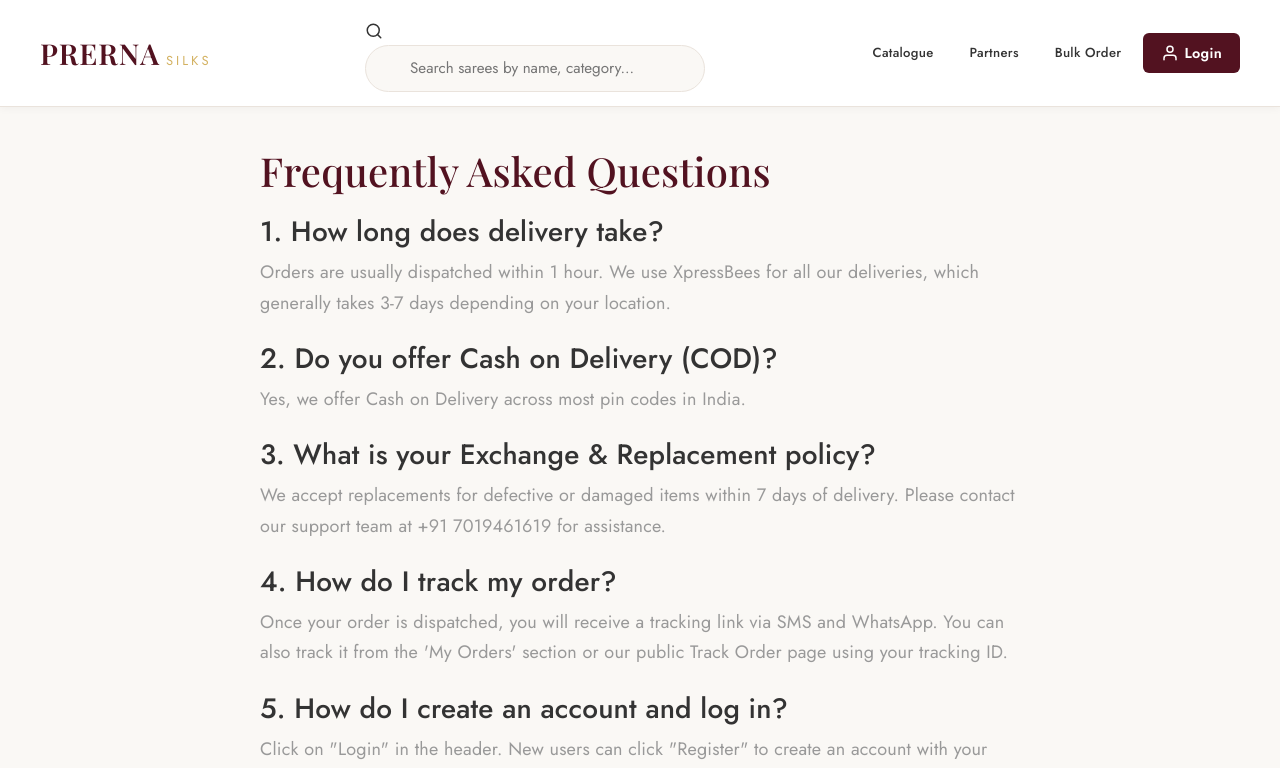
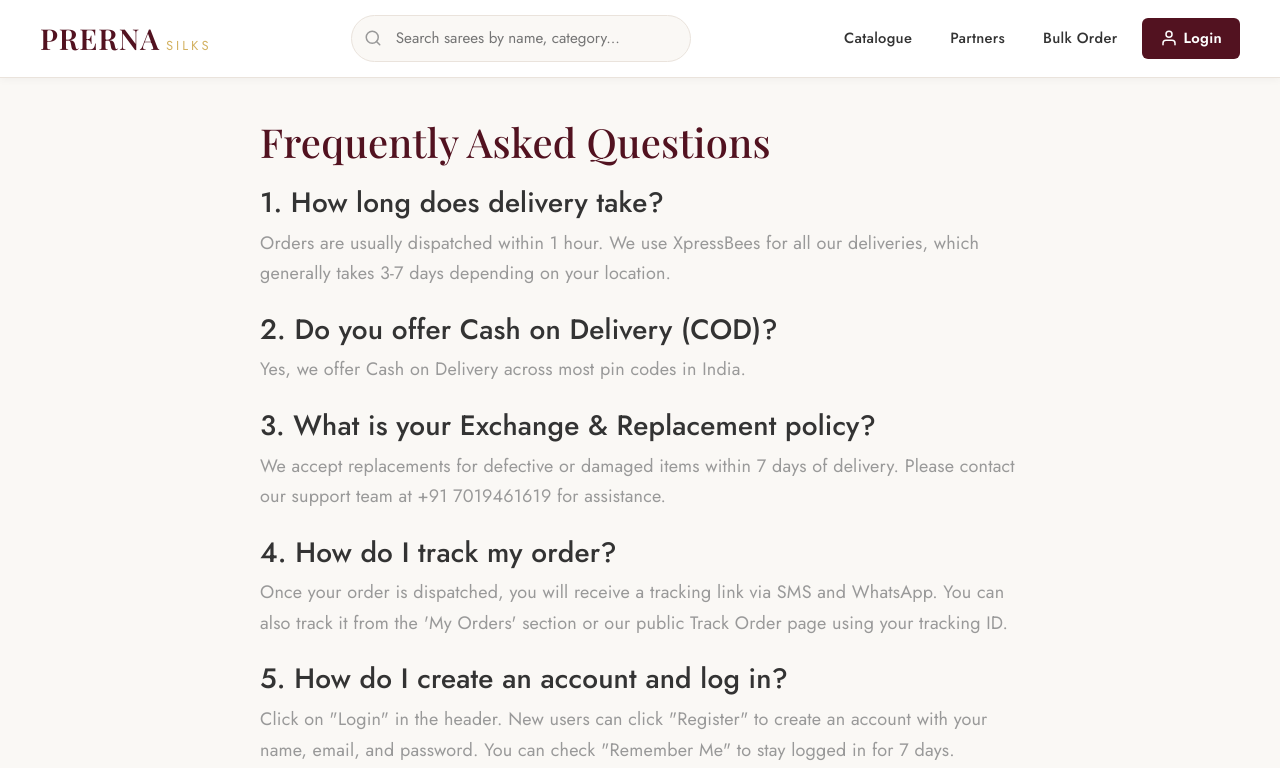
Before and after one commit to anvitnaik95-beep/prerna-silks, a React (Vite) app in the folder client/: page /faq in a window 1280 px wide. Shown: the top 768 px of the page. Built offline with nearby package versions, Linux system fonts and the light colour scheme; a web font is replaced by a local one.

Commit message:
fix: restore search icon position, increase tab font sizes, format header layout

```diff
--- a/client/src/components/Header.jsx
+++ b/client/src/components/Header.jsx
@@ -146,9 +146,9 @@ export default function Header({ onSearch }) {
 
           {/* Desktop Nav */}
           <div className="header-actions header-desktop" style={{ position: 'relative' }}>
-            <Link to="/" className="header-btn" style={{fontSize:'0.82rem'}}>Catalogue</Link>
-            <Link to="/partner-program" className="header-btn" style={{fontSize:'0.82rem'}}>Partners</Link>
-            <Link to="/bulk-inquiry" className="header-btn" style={{fontSize:'0.82rem'}}>Bulk Order</Link>
+            <Link to="/" className="header-btn">Catalogue</Link>
+            <Link to="/partner-program" className="header-btn">Partners</Link>
+            <Link to="/bulk-inquiry" className="header-btn">Bulk Order</Link>
             {user && <Link to="/wishlist" className="header-btn"><WishIcon />Wishlist</Link>}
             {user ? (
               <>
--- a/client/src/index.css
+++ b/client/src/index.css
@@ -37,10 +37,12 @@ input,textarea,select{font-family:var(--font-body);}
 .logo small{color:var(--gold);font-weight:400;font-size:0.55em;letter-spacing:4px;font-family:var(--font-body);text-transform:uppercase;}
 .search-bar{flex:1;max-width:340px;position:relative;}
 .search-bar input{width:100%;padding:10px 16px 10px 44px;border:1.5px solid var(--border);border-radius:30px;background:var(--bg);color:var(--text);font-size:0.95rem;transition:all 0.3s;font-family:var(--font-body);}
-.header-btn{display:flex;align-items:center;gap:5px;padding:8px 14px;background:transparent;color:var(--text);border:none;font-size:0.9rem;cursor:pointer;transition:all 0.2s;text-decoration:none;font-weight:500;letter-spacing:0.3px;border-radius:6px;font-family:var(--font-body);}
+.search-bar input:focus{outline:none;border-color:var(--gold);background:#fff;box-shadow:0 0 0 3px rgba(211,177,96,0.12);}
+.search-bar .icon{position:absolute;left:13px;top:50%;transform:translateY(-50%);color:var(--text-muted);display:flex;}
+.header-btn{display:flex;align-items:center;gap:6px;padding:8px 14px;background:transparent;color:var(--text);border:none;font-size:0.92rem;cursor:pointer;transition:all 0.2s;text-decoration:none;font-weight:500;letter-spacing:0.3px;border-radius:6px;font-family:var(--font-body);}
 .header-btn:hover{color:var(--primary);background:rgba(107,15,26,0.05);}
 .header-btn.active{color:var(--primary);background:rgba(107,15,26,0.06);}
-.header-actions{display:flex;gap:8px;align-items:center;}
+.header-actions{display:flex;gap:10px;align-items:center;}
 
 /* HERO BANNER */
 .hero-slider{position:relative;width:100%;overflow:hidden;background:#1a0a0e;}
```
